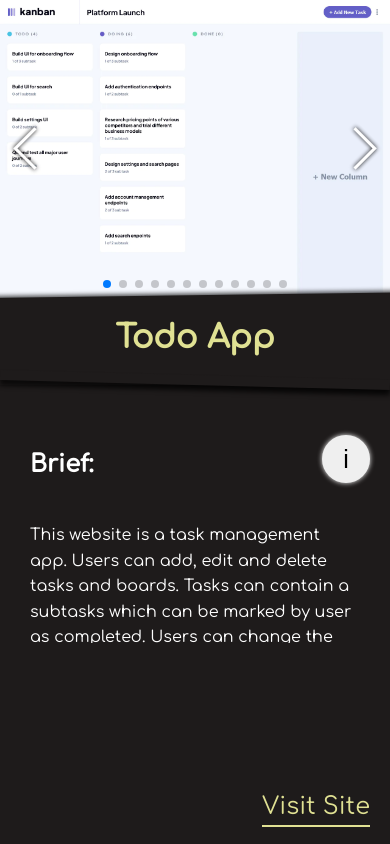
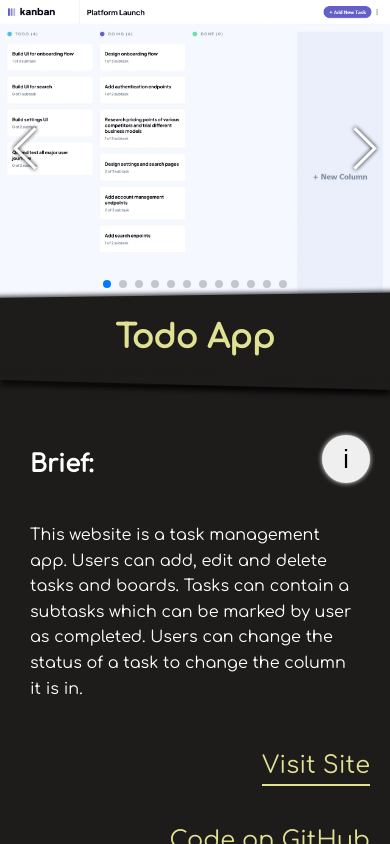
Before and after one commit to kanae367/projects-website, a React (Vite) app: page / in a window 390 px wide. Built offline with nearby package versions, Linux system fonts and the light colour scheme.

Commit message:
Изменено отображение текста info на мобильном разрешении

```diff
--- a/src/components/mobile/mobile__info/mobileInfo.module.scss
+++ b/src/components/mobile/mobile__info/mobileInfo.module.scss
@@ -71,14 +71,10 @@
 
 .text{
     line-height: 1.6;
-    height: 120px;
+    height: auto;
     padding-right: 15px;
     overflow: scroll;
     max-width: 500px;
-
-    @media screen and (max-width: 767px) {
-        margin-bottom: 100px;
-    }
 
     @media screen and (min-width: 768px) {
         max-width: unset;
```
